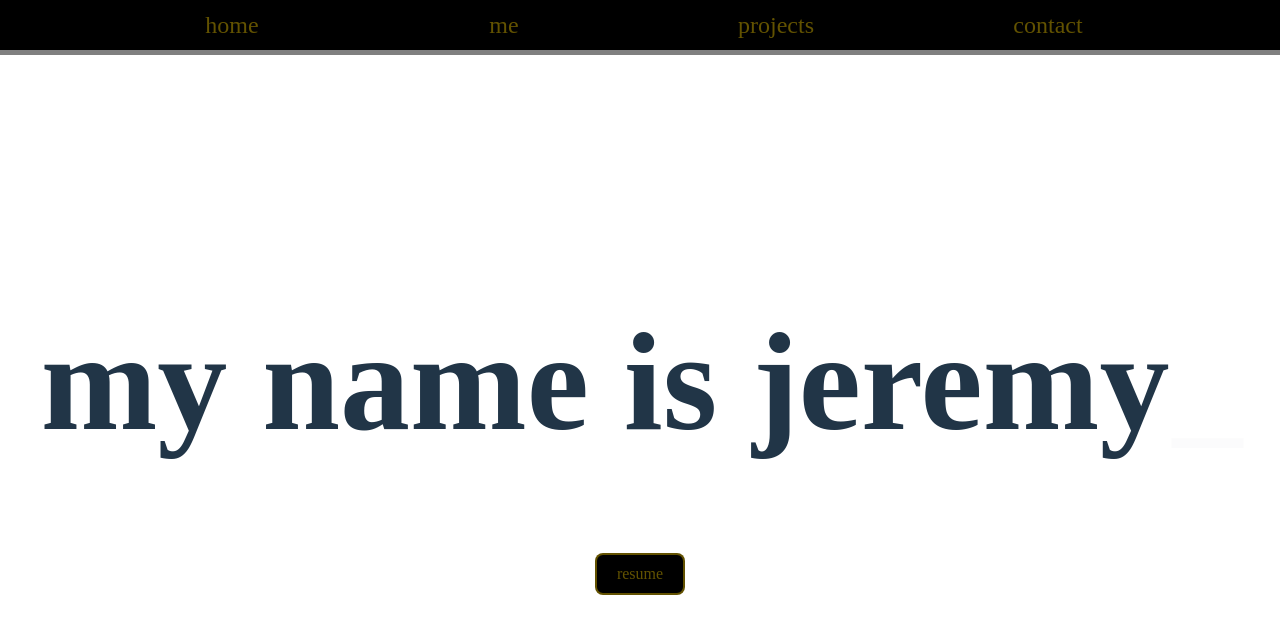
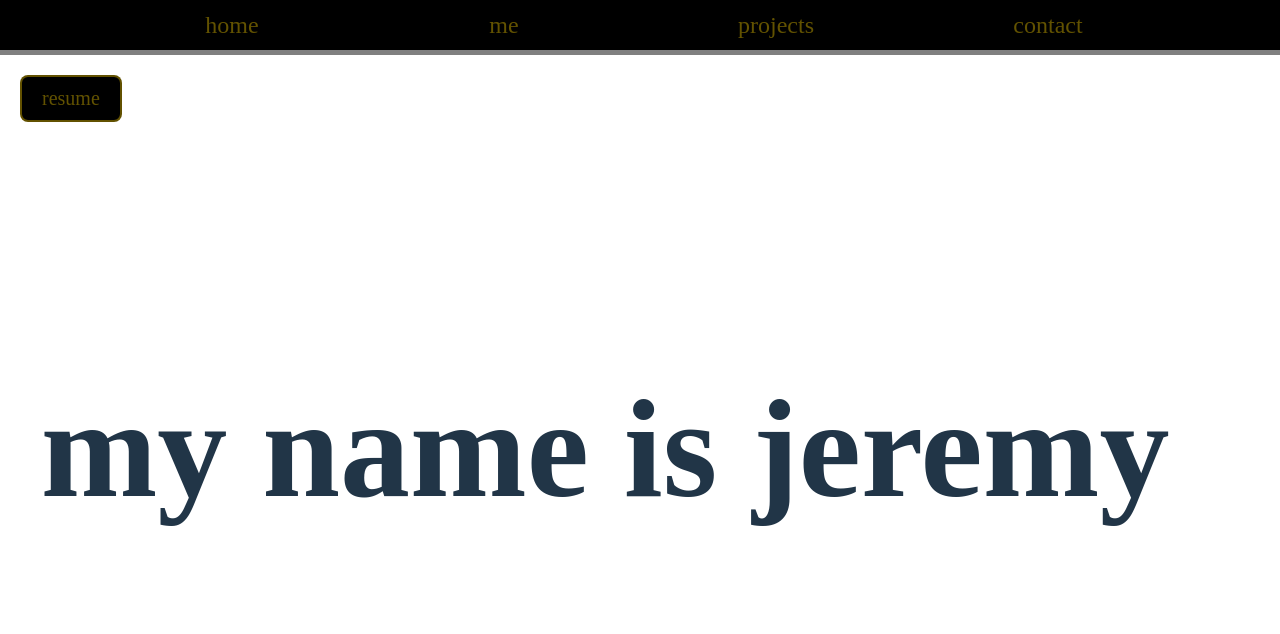
Before and after one commit to jeremypoulin/Website, a React (Vite) app: page / in a window 1280 px wide. Shown: the top 634 px of the page. Built offline with nearby package versions, Linux system fonts and the light colour scheme; a web font is replaced by a local one.

Commit message:
fixed formatting issues

```diff
--- a/src/components/RButton.tsx
+++ b/src/components/RButton.tsx
@@ -14,12 +14,12 @@ interface Properties {
 
 const RButton: React.FC = () => {
     return(
-    <div style={{ display: "flex", justifyContent: "center", alignItems: "center", }}>
+    <div style={{ marginTop: "20px", marginLeft: "20px", display: "flex" }}>
     <button style={{ borderColor: "rgba(113, 94, 0, 0.87)", background: "#000", borderWidth: "2px", display: "flex", justifyContent: "center", alignItems: "center", padding: "10px 20px", fontSize: "16px" }}>
       <a
         href="/JeremyPoulinResumeV5.pdf"
         download="JeremyPoulinResume.pdf"
-        style={{color: "rgba(113, 94, 0, 0.87)" }}>
+        style={{color: "rgba(113, 94, 0, 0.87)", fontSize: "20px"}}>
         resume
       </a>
     </button>
--- a/src/pages/home.tsx
+++ b/src/pages/home.tsx
@@ -4,7 +4,8 @@ import RButton from "../components/RButton";
 
 const Home = () => {
     return (<div className="centre-container">
-        <h1 style={{textAlign: "center", marginTop: "250px", fontSize: "140px"}}>
+        <RButton></RButton>
+        <h1 style={{ display: "flex",justifyContent: "center", height: "100vh", marginTop: "250px", fontSize: "140px"}}>
         <TypeWriter
             words={["hi!", "my name is jeremy"]}
             cursor
@@ -14,7 +15,6 @@ const Home = () => {
             delaySpeed={1000}
           />
     </h1>
-    <RButton></RButton>
     </div>)
 }
 
```
